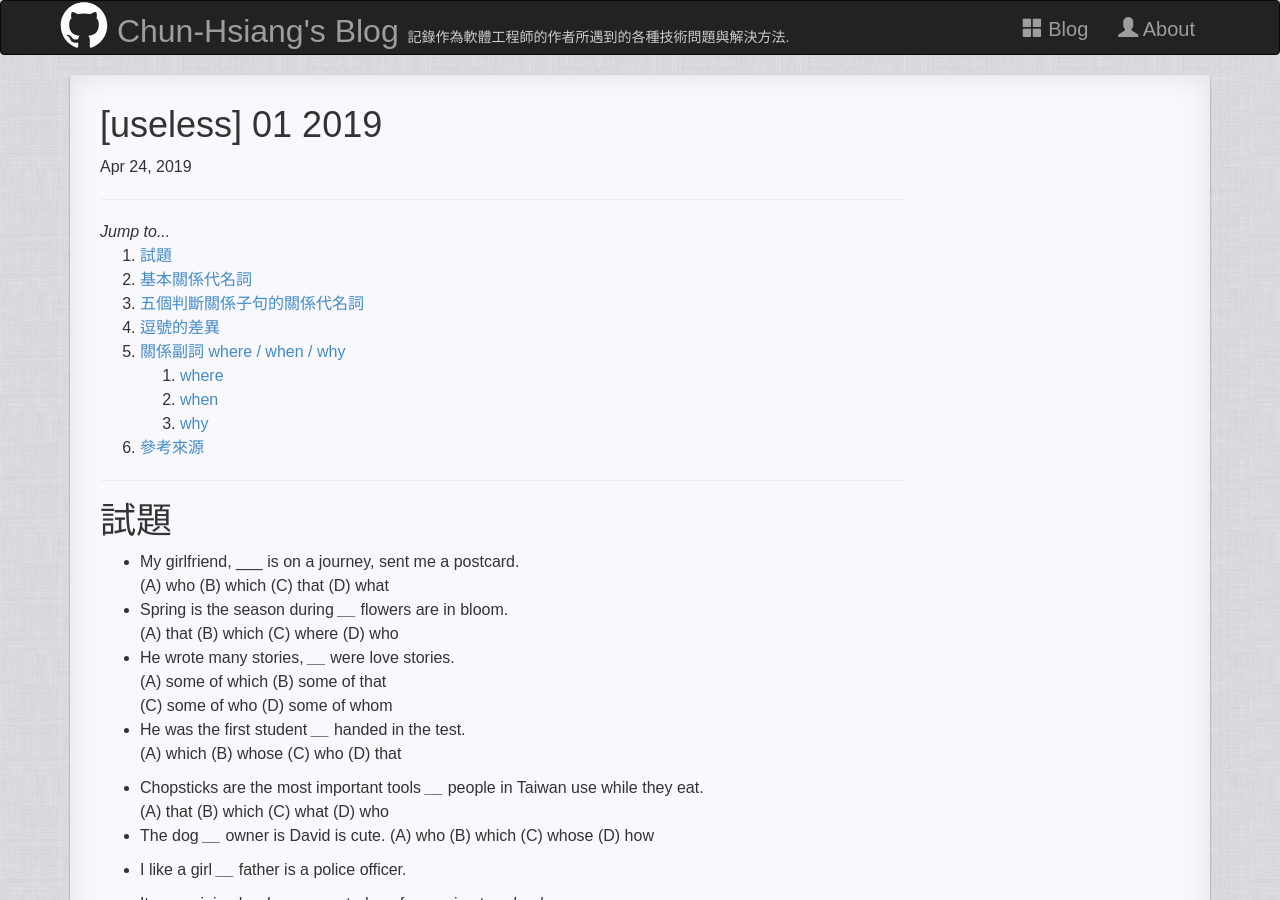
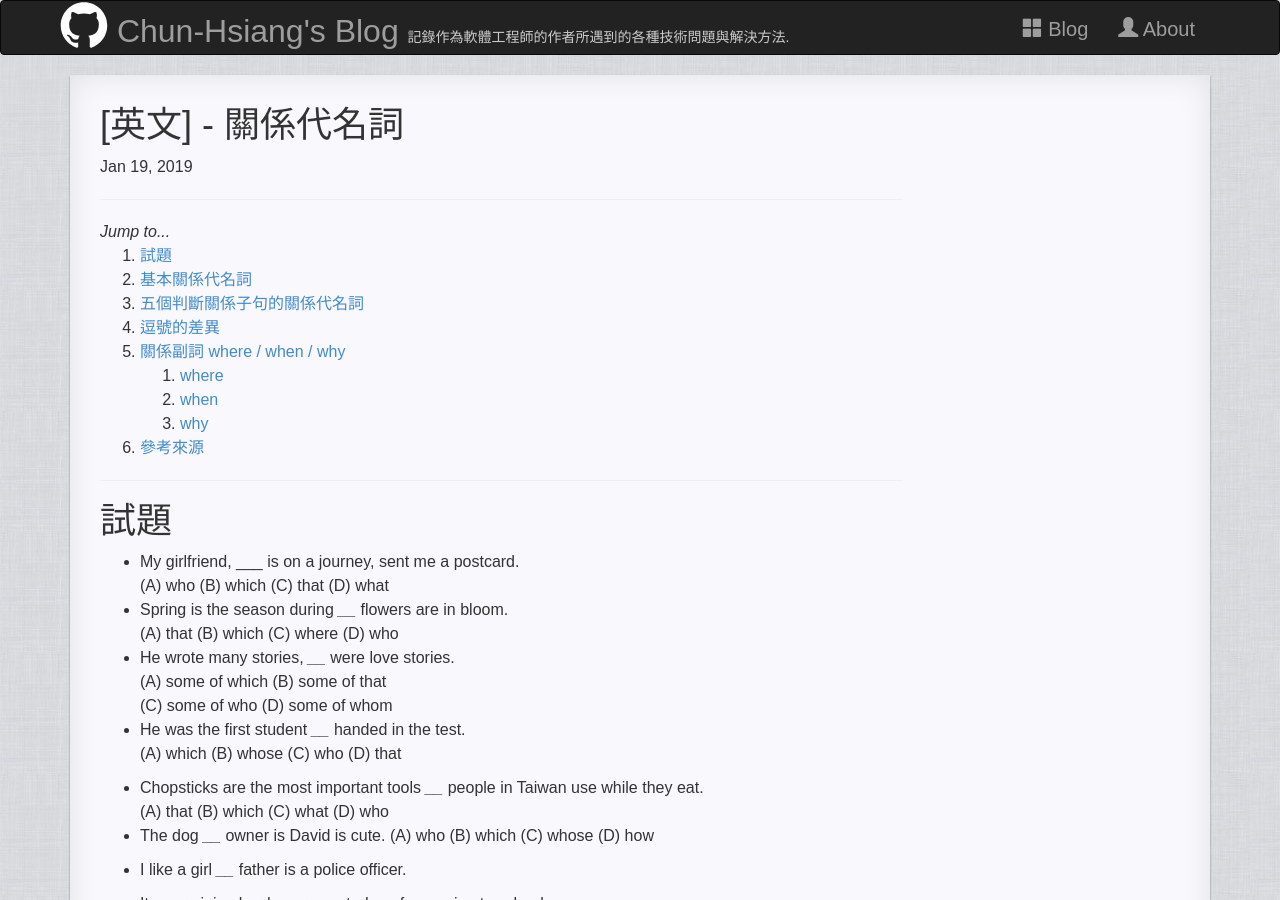
Before and after one commit to No129/No129.github.io, a Jekyll site: the page built from _posts/Useless/2019-04-24-[Useless]-01-2019.md, in a window 1280 px wide and 900 px high. Built offline with Jekyll 4.4.1, drawn with Linux system fonts in a browser that asks for light colours; nearby versions of some CDN libraries; our own code applies the rules of GitHub Pages for plain Markdown files.

Commit message:
Post Useless 01-2019

```diff
--- a/_posts/Useless/2019-04-24-[Useless]-01-2019.md
+++ b/_posts/Useless/2019-04-24-[Useless]-01-2019.md
@@ -1,3 +1,12 @@
+---
+layout: post
+title: "[英文] - 關係代名詞"
+categories: Useless English
+tag:
+date: 2019-01-19 23:59:59 UTC+8
+last_modified_at: 2019-01-19 23:59:59 UTC+8
+---
+
 # 試題
 * My girlfriend, ___ is on a journey, sent me a postcard.
     (A) who (B) which (C) that (D) what
```
